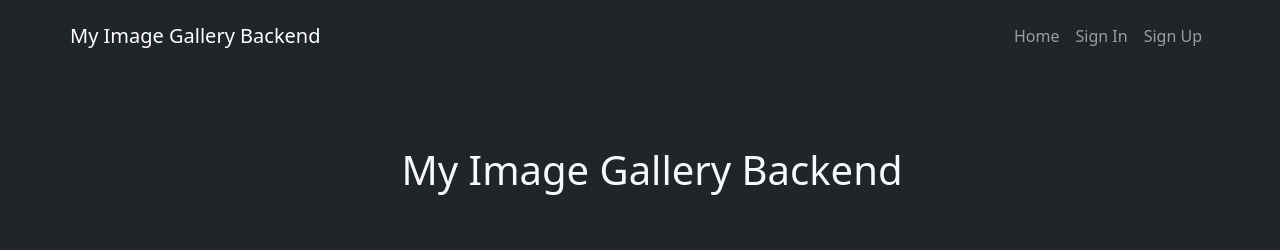
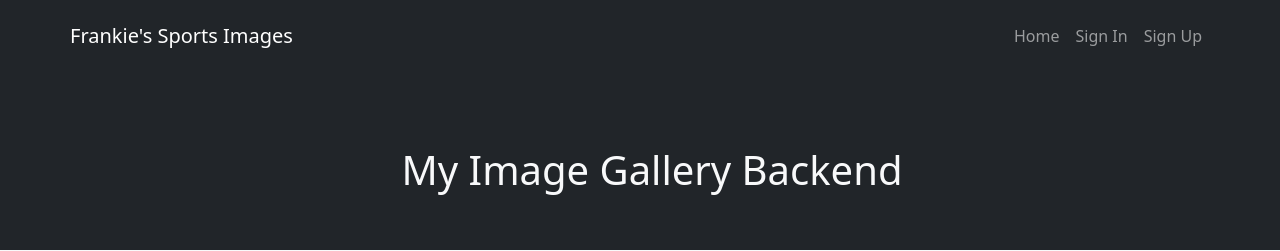
Before and after one commit to FrankieG1998/Finalprojectback, a Flask app: page / in a window 1280 px wide. Shown: the top 251 px of the page. Run offline with Flask 3, Linux system fonts and the light colour scheme; some libraries are stand-ins or nearby versions.

Commit message:
Update base.html

```diff
--- a/app/templates/base.html
+++ b/app/templates/base.html
@@ -8,12 +8,12 @@
 <link rel="stylesheet" href="https://cdnjs.cloudflare.com/ajax/libs/twitter-bootstrap/5.0.1/css/bootstrap.min.css">
 <link rel="stylesheet" href="https://cdnjs.cloudflare.com/ajax/libs/font-awesome/5.15.3/css/all.min.css">
 <link rel="stylesheet" href="../static/css/main.css">
-<title>My Image Gallery Backend</title>
+<title>Frankie's Sports Images</title>
 </head>
 <body>
     <nav class="navbar navbar-expand-lg bg-dark navbar-dark py-3 fixed-top">
         <div class="container">
-            <a href="#" class="navbar-brand">My Image Gallery Backend</a>
+            <a href="#" class="navbar-brand">Frankie's Sports Images</a>
             <button
                 class="navbar-toggler"
                 type="button"
```
